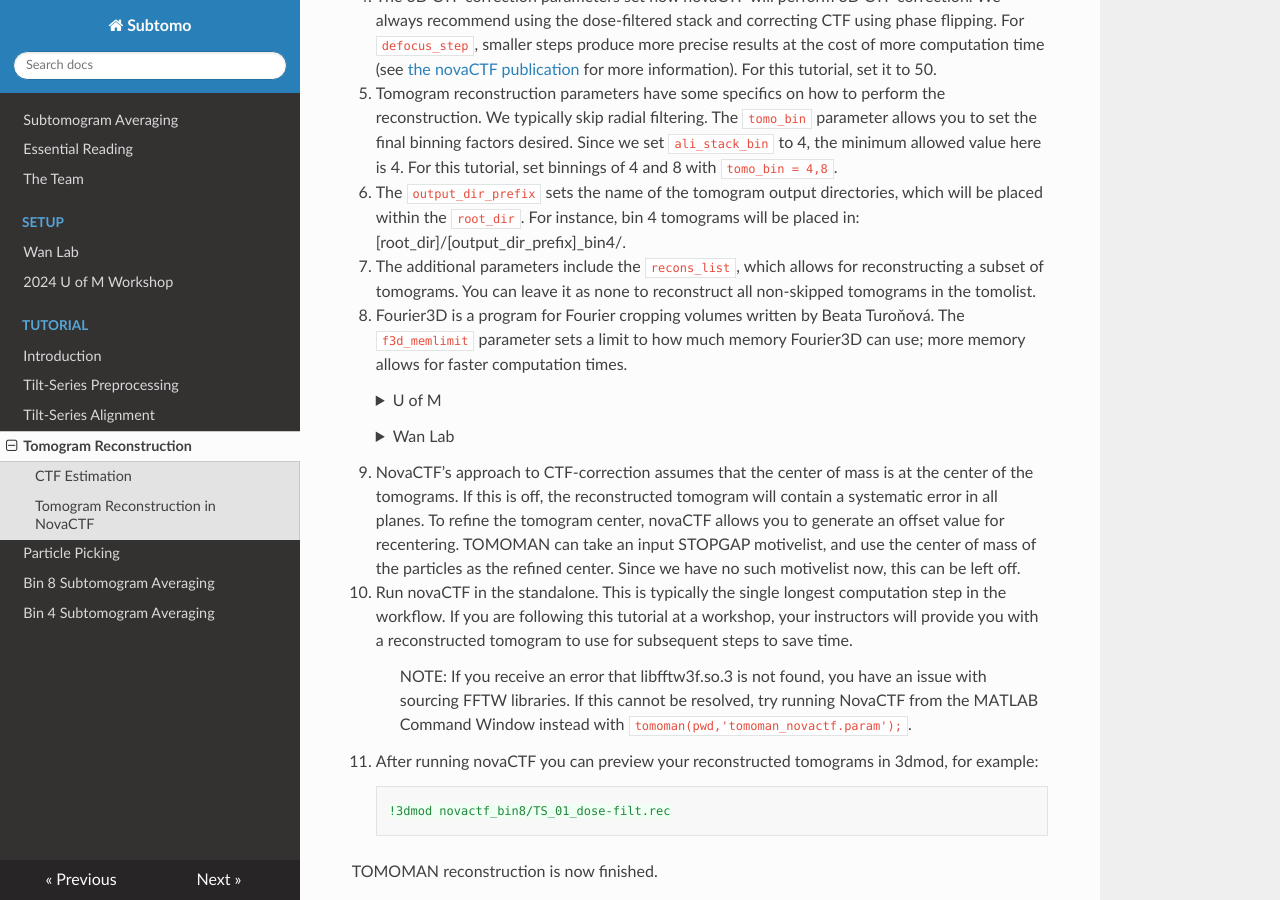
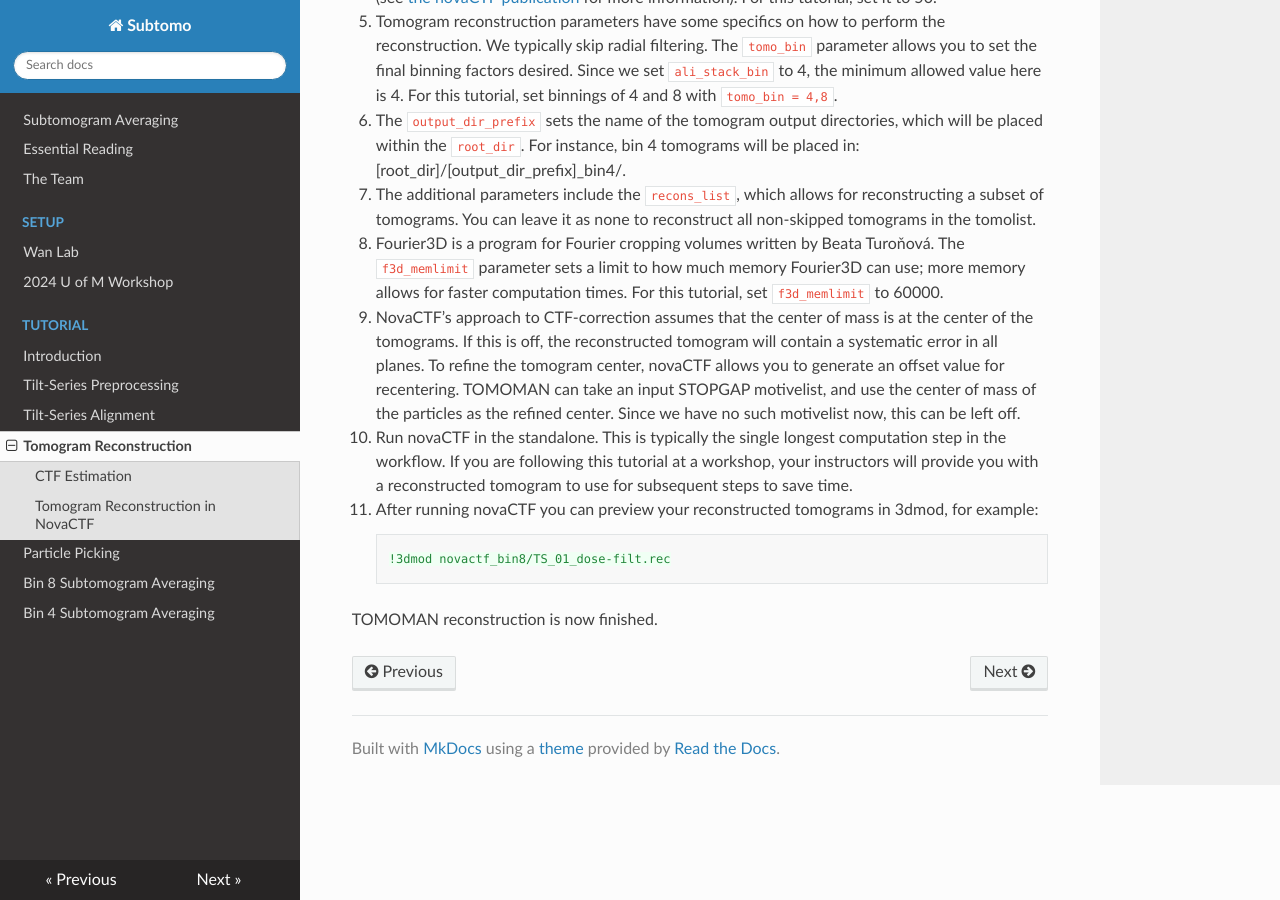
Before and after one commit to wan-lab-vanderbilt/subtomo-tutorials, an MkDocs documentation site: the page built from docs/hiv/recon.md, in a window 1280 px wide and 900 px high, scrolled down 1806 px. Built offline with MkDocs 1.6.1, drawn with Linux system fonts in a browser that asks for light colours; nearby versions of some CDN libraries; some of the changed text lies outside the part shown.

Commit message:
Formatting and removing internal instructions

```diff
--- a/docs/hiv/recon.md
+++ b/docs/hiv/recon.md
@@ -11,7 +11,8 @@ Open the `tomoman_tiltctf.param` file.
 
 1. The directory parameters should already be correct.
 
-2. The tiltctf parameters include the parameters for calculating power spectra. Except where noted, default values are fine.
+2. The tiltctf parameters include the parameters for calculating power spectra.
+Except where noted, default values are fine.
 
     1. In general, a `ps_size` of 512 and a `def_tol`, defocus tolerance, of 0.05 um is sufficient.
     Defocus tolerance is the maximum allowed tolerance when deciding how to tile tilted images, but `tiltctf` also always uses a minimum tile overlap of ½ the power spectrum size, so increasing this number may not directly affect computation time.
@@ -19,11 +20,13 @@ Open the `tomoman_tiltctf.param` file.
     2. Fourier scaling, `fscaling`, should be used if the data is collected for high-resolution work (e.g. pixel size smaller than ~2 Å/pix).
     This helps with potential aliasing in the power spectrum.
     For this dataset, use `fscaling = 2`.
-    This Fourier scaling means the Nyquist frequency in the power spectra will be 5.4 Å. In practice, this is not a problem as tilt series data is collected with such low dose per image that Thon rings cannot be fit to very high resolutions.
+    This Fourier scaling means the Nyquist frequency in the power spectra will be 5.4 Å.
+    In practice, this is not a problem as tilt series data is collected with such low dose per image that Thon rings cannot be fit to very high resolutions.
 
     3. Defocus range, `def_range`, is a TOMOMAN parameter that defines the search range that CTFFIND4 will use.
     TOMOMAN uses the defocus value stored in the tomolist and provides +/- the defocus range to CTFFIND4.
-    If you know your target defocus was incorrect during data acquisition, you can increase this range. If not, the default is fine.
+    If you know your target defocus was incorrect during data acquisition, you can increase this range.
+    If not, the default is fine.
 
     4. Handedness describes which side of the image (left or right) has a greater defocus at positive tilt angles.
     For this dataset, the right side has greater defocus at positive tilt so set `handedness` to `+1`.
@@ -32,22 +35,21 @@ Open the `tomoman_tiltctf.param` file.
 
     1. In general, the defaults work, though you may wish to increase the `min_res` and reduce the `max_res` for tomography.
 
-    2. The `nthreads` parameter sets parallelization for CTFFIND4.
-
-    <details><summary>U of M</summary>Set `nthreads = 30`.</details>
-    <details><summary>Wan Lab</summary>Set `nthreads = 10`.</details>
+    2. The `nthreads` parameter sets parallelization for CTFFIND4, set it to 30.
 
 4. Run `tiltctf`. You can examine the results by opening the diagnostic .mrc file in the `tiltctf/` subfolder with 3dmod.
 
 ## Tomogram Reconstruction in NovaCTF
 
-Final tomogram reconstruction for subtomogram averaging will be performed using novaCTF, which allows for 3D CTF-correction during reconstruction. TOMOMAN will generate the appropriate scripts and output directory for running novaCTF and binning tomograms by Fourier cropping.
+Final tomogram reconstruction for subtomogram averaging will be performed using novaCTF, which allows for 3D CTF-correction during reconstruction.
+TOMOMAN will generate the appropriate scripts and output directory for running novaCTF and binning tomograms by Fourier cropping.
 
 Open `tomoman_novactf.param`.
 
 1. The directory parameters should already be correct.
 
-2. The parallelization parameters determine how jobs are split between cores. Use the same `n_cores` as you used for `nthreads` in [CTF estimation](#ctf-estimation).
+2. The parallelization parameters determine how jobs are split between cores.
+Use the same `n_cores` as you used for `nthreads` in [CTF estimation](#ctf-estimation).
 
 3. Stack parameters are parameters for generating the aligned stacks prior to tomogram reconstruction.
 
@@ -57,28 +59,40 @@ Open `tomoman_novactf.param`.
 
     - `taper_pixels` is used to taper the edges of the rotated images when generating an aligned stack; 100 is usually sufficient.
 
-    - `ali_stack_bin` is used to bin the image stack before reconstruction. For this tutorial, to save on computation time, we will use an `ali_stack_bin` of 4.
+    - `ali_stack_bin` is used to bin the image stack before reconstruction.
+    For this tutorial, to save on computation time, we will use an `ali_stack_bin` of 4.
 
     >NOTE: binning is performed immediately prior to tomogram reconstruction, so all other parameters are in unbinned pixels.
 
-4. The 3D CTF correction parameters set how novaCTF will perform 3D CTF correction. We always recommend using the dose-filtered stack and correcting CTF using phase flipping. For `defocus_step`, smaller steps produce more precise results at the cost of more computation time (see [the novaCTF publication](../reading.md#methods) for more information). For this tutorial, set it to 50.
+4. The 3D CTF correction parameters set how novaCTF will perform 3D CTF correction.
+We always recommend using the dose-filtered stack and correcting CTF using phase flipping.
+For `defocus_step`, smaller steps produce more precise results at the cost of more computation time (see [the novaCTF publication](../reading.md#methods) for more information).
+For this tutorial, set it to 50.
 
-5. Tomogram reconstruction parameters have some specifics on how to perform the reconstruction. We typically skip radial filtering. The `tomo_bin` parameter allows you to set the final binning factors desired. Since we set `ali_stack_bin` to 4, the minimum allowed value here is 4. For this tutorial, set binnings of 4 and 8 with `tomo_bin = 4,8`.
+5. Tomogram reconstruction parameters have some specifics on how to perform the reconstruction.
+We typically skip radial filtering.
+The `tomo_bin` parameter allows you to set the final binning factors desired. Since we set `ali_stack_bin` to 4, the minimum allowed value here is 4.
+For this tutorial, set binnings of 4 and 8 with `tomo_bin = 4,8`.
 
-6. The `output_dir_prefix` sets the name of the tomogram output directories, which will be placed within the `root_dir`. For instance, bin 4 tomograms will be placed in: [root_dir]/[output_dir_prefix]_bin4/.
+6. The `output_dir_prefix` sets the name of the tomogram output directories, which will be placed within the `root_dir`.
+For instance, bin 4 tomograms will be placed in: [root_dir]/[output_dir_prefix]_bin4/.
 
-7. The additional parameters include the `recons_list`, which allows for reconstructing a subset of tomograms. You can leave it as none to reconstruct all non-skipped tomograms in the tomolist.
+7. The additional parameters include the `recons_list`, which allows for reconstructing a subset of tomograms.
+You can leave it as none to reconstruct all non-skipped tomograms in the tomolist.
 
-8. Fourier3D is a program for Fourier cropping volumes written by Beata Turoňová. The `f3d_memlimit` parameter sets a limit to how much memory Fourier3D can use; more memory allows for faster computation times.
+8. Fourier3D is a program for Fourier cropping volumes written by Beata Turoňová.
+The `f3d_memlimit` parameter sets a limit to how much memory Fourier3D can use; more memory allows for faster computation times.
+For this tutorial, set `f3d_memlimit` to 60000.
 
-    <details><summary>U of M</summary>For this tutorial, set `f3d_memlimit` to 60000.</details>
-    <details><summary>Wan Lab</summary>For this tutorial, set `f3d_memlimit` to 10000.</details>
+9. NovaCTF’s approach to CTF-correction assumes that the center of mass is at the center of the tomograms.
+If this is off, the reconstructed tomogram will contain a systematic error in all planes.
+To refine the tomogram center, novaCTF allows you to generate an offset value for recentering.
+TOMOMAN can take an input STOPGAP motivelist, and use the center of mass of the particles as the refined center.
+Since we have no such motivelist now, this can be left off.
 
-9. NovaCTF’s approach to CTF-correction assumes that the center of mass is at the center of the tomograms. If this is off, the reconstructed tomogram will contain a systematic error in all planes. To refine the tomogram center, novaCTF allows you to generate an offset value for recentering. TOMOMAN can take an input STOPGAP motivelist, and use the center of mass of the particles as the refined center. Since we have no such motivelist now, this can be left off.
-
-10. Run novaCTF in the standalone. This is typically the single longest computation step in the workflow. If you are following this tutorial at a workshop, your instructors will provide you with a reconstructed tomogram to use for subsequent steps to save time.
-
-    >NOTE: If you receive an error that libfftw3f.so.3 is not found, you have an issue with sourcing FFTW libraries. If this cannot be resolved, try running NovaCTF from the MATLAB Command Window instead with `tomoman(pwd,'tomoman_novactf.param');`.
+10. Run novaCTF in the standalone.
+This is typically the single longest computation step in the workflow.
+If you are following this tutorial at a workshop, your instructors will provide you with a reconstructed tomogram to use for subsequent steps to save time.
 
 11. After running novaCTF you can preview your reconstructed tomograms in 3dmod, for example:
 
```
Also changed, not shown: docs/hiv/align.md (+15 -4 lines), docs/hiv/bin4.md (+10 -4 lines), docs/hiv/bin8.md (+4 -2 lines), docs/hiv/picking.md (+5 -8 lines), docs/hiv/preproc.md (+58 -25 lines).
